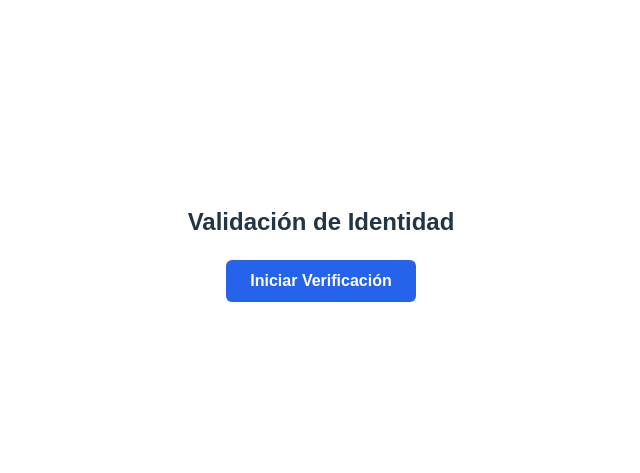
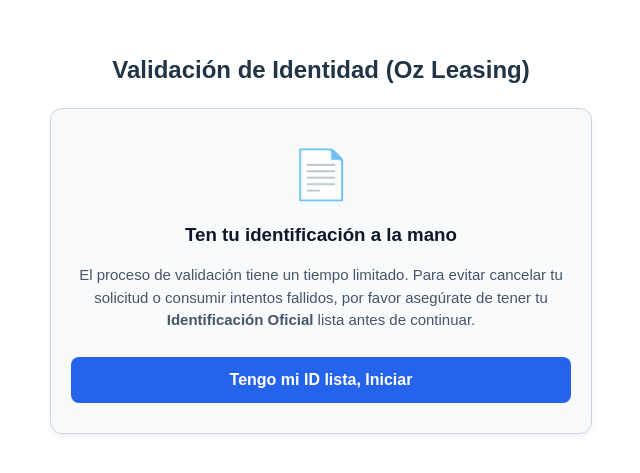
Before and after one commit to robertocastnj/DemoApi, a Vue app: page / in a window 1280 px wide. Shown: the part 157-630 px from the top of the page, without its empty margins (319-959 px from the left). Built offline with nearby package versions, Linux system fonts and the light colour scheme.

Commit message:
Cambios en la lectura de QR, mensaje de inicio y buscador de navegadores

```diff
--- a/src/components/XpressIDSimulator.vue
+++ b/src/components/XpressIDSimulator.vue
@@ -1,14 +1,28 @@
 <template>
   <div class="simulator">
-    <h2>Validación de Identidad</h2>
+    <h2>Validación de Identidad (Oz Leasing)</h2>
 
-    <button
-      v-if="!iframeUrl && !loading"
-      @click="startProcess"
-      class="primary-btn"
-    >
-      {{ hasError ? "Reintentar Conexión" : "Iniciar Verificación" }}
-    </button>
+    <div v-if="!isBrowserSupported && !isMobile" class="browser-alert">
+      <div class="warning-icon">🛑</div>
+      <h3>Navegador no compatible</h3>
+      <p>{{ browserWarning }}</p>
+      <p class="instruction">
+        <strong>Por favor, copia el enlace de esta página y ábrelo directamente en Google Chrome o Apple Safari.</strong>
+      </p>
+    </div>
+
+    <div v-if="isBrowserSupported && !iframeUrl && !loading && !isMobile" class="id-warning-card">
+      <div class="warning-icon">📄</div>
+      <h3>Ten tu identificación a la mano</h3>
+      <p>
+        El proceso de validación tiene un tiempo limitado. Para evitar cancelar
+        tu solicitud o consumir intentos fallidos, por favor asegúrate de tener tu
+        <strong>Identificación Oficial</strong> lista antes de continuar.
+      </p>
+      <button @click="startProcess" class="primary-btn">
+        {{ hasError ? "Reintentar Conexión" : "Tengo mi ID lista, Iniciar" }}
+      </button>
+    </div>
 
     <div v-if="loading" class="loading-state">
       <div class="spinner"></div>
@@ -29,14 +43,7 @@
         :src="iframeUrl"
         width="100%"
         height="700"
-        allow="
-          camera;
-          microphone;
-          fullscreen;
-          geolocation;
-          gyroscope;
-          accelerometer;
-        "
+        allow="camera; microphone; fullscreen; geolocation; gyroscope; accelerometer;"
         style="border: none"
       ></iframe>
     </div>
@@ -52,10 +59,12 @@
 <script setup>
 import { ref, onMounted, onBeforeUnmount } from "vue";
 
-const backendBase = import.meta.env.VITE_BACKEND_URL; // }
-const iframeBase = import.meta.env.VITE_IFRAME_URL; // https://xpressid-web-work.us.veri-das.com/v3/
-const mode = import.meta.env.VITE_MODE; // sandbox
+// Variables de entorno
+const backendBase = import.meta.env.VITE_BACKEND_URL.replace(/\/$/, "");
+const iframeBase = import.meta.env.VITE_IFRAME_URL;
+const mode = import.meta.env.VITE_MODE;
 
+// Estados
 const iframeUrl = ref("");
 const loading = ref(false);
 const loadingMessage = ref("");
@@ -63,6 +72,41 @@
 const qualityWarning = ref("");
 const result = ref(null);
 const hasError = ref(false);
+const isMobile = ref(false);
+
+// NUEVO: Estados para la compatibilidad del navegador
+const isBrowserSupported = ref(true);
+const browserWarning = ref("");
+
+// NUEVO: Función para validar el navegador
+const checkBrowserCompatibility = () => {
+  const ua = navigator.userAgent || navigator.vendor || window.opera;
+
+  // 1. Detectar navegadores embebidos de Redes Sociales (WebViews)
+  // Estos bloquean la cámara casi siempre.
+  if (ua.includes("FBAN") || ua.includes("FBAV") || ua.includes("Instagram") || ua.includes("WhatsApp") || ua.includes("LinkedInApp")) {
+    isBrowserSupported.value = false;
+    browserWarning.value = "Parece que abriste este enlace desde una red social (Facebook, Instagram, etc.). Estos navegadores internos bloquean el acceso a tu cámara.";
+    return;
+  }
+
+  // 2. Detectar navegadores principales permitidos por Veridas
+  const isChrome = /Chrome/.test(ua) && /Google Inc/.test(navigator.vendor);
+  const isSafari = /Safari/.test(ua) && /Apple Computer/.test(navigator.vendor);
+  const isFirefox = /Firefox/.test(ua);
+  const isEdge = /Edg/.test(ua);
+  const isOpera = /OPR/.test(ua) || /Opera/.test(ua);
+
+  // Si no es ninguno de los principales, lanzamos advertencia
+  // Nota: iOS Chrome y iOS Edge usan WebKit bajo el capó y se detectan diferente,
+  // pero la regla general los deja pasar si no son in-app browsers.
+  if (!isChrome && !isSafari && !isFirefox && !isEdge && !isOpera) {
+    // Aquí puedes decidir si bloquearlo por completo (false) o solo mostrar una advertencia (true pero con mensaje).
+    // Por seguridad, lo bloqueamos pidiendo Chrome/Safari.
+    isBrowserSupported.value = false;
+    browserWarning.value = "Tu navegador actual podría no ser compatible con nuestro sistema de validación de identidad.";
+  }
+};
 
 const startProcess = async () => {
   loading.value = true;
@@ -73,7 +117,9 @@
   hasError.value = false;
 
   try {
-    await navigator.mediaDevices.getUserMedia({ video: true });
+    if (!isMobile.value) {
+      await navigator.mediaDevices.getUserMedia({ video: true });
+    }
 
     loadingMessage.value = "Generando sesión segura...";
     const url = `${backendBase}/api_veridas/token.php`;
@@ -93,8 +139,8 @@
     }
 
     iframeUrl.value = `${iframeBase}?access_token=${data.access_token}&mode=${mode}`;
+    qualityWarning.value = "";
 
-    qualityWarning.value = "";
   } catch (e) {
     console.error(e);
     errorMsg.value = "Error: " + e.message;
@@ -105,7 +151,6 @@
   }
 };
 
-// --- MANEJADOR DE MENSAJES DEL IFRAME ---
 const handleMessage = (event) => {
   if (!event.origin.includes("veri-das")) return;
 
@@ -115,28 +160,23 @@
   console.log("Evento XpressID:", code);
 
   const qualityErrors = [
-    "BlurredImageError", // Foto movida
-    "GlareDetected", // Brillo/Flash
-    "FaceNotFoundError", // No se ve la cara
-    "UnknownDocumentTypeError", // Documento no reconocido/oscuro
-    "AnalysisError", // Error genérico de análisis
+    "BlurredImageError",
+    "GlareDetected",
+    "FaceNotFoundError",
+    "UnknownDocumentTypeError",
+    "AnalysisError",
   ];
 
   if (qualityErrors.includes(code)) {
-    // 1. Definir mensaje para el usuario
     let msg = "⚠️ Error de calidad detectado.";
-    if (code === "BlurredImageError")
-      msg = "⚠️ La foto salió borrosa. No te muevas.";
+    if (code === "BlurredImageError") msg = "⚠️ La foto salió borrosa. No te muevas.";
     if (code === "GlareDetected") msg = "⚠️ Se detectó mucho brillo (Flash).";
     if (code === "FaceNotFoundError") msg = "⚠️ No detectamos tu rostro.";
-    if (code === "UnknownDocumentTypeError")
-      msg = "⚠️ Documento no legible. Mejora la luz.";
+    if (code === "UnknownDocumentTypeError") msg = "⚠️ Documento no legible. Mejora la luz.";
 
-    // 2. Mostrar alerta y ocultar iframe
     qualityWarning.value = msg;
-    iframeUrl.value = ""; // Matamos el iframe actual para ocultar el error técnico
+    iframeUrl.value = "";
 
-    // 3. Programar el reinicio automático
     console.log(`Reiniciando por ${code} en 2.5 segundos...`);
     setTimeout(() => {
       startProcess();
@@ -146,14 +186,41 @@
 
   if (code === "ProcessCompleted" || data.event === "finish") {
     result.value = data.payload || data;
-    iframeUrl.value = ""; // Cerramos iframe
+    iframeUrl.value = "";
     qualityWarning.value = "";
   } else if (code === "DocumentCaptured" || code === "SelfieCaptured") {
     qualityWarning.value = "";
   }
 };
 
-onMounted(() => window.addEventListener("message", handleMessage));
+onMounted(async () => {
+  // 1. Validar el navegador antes de hacer nada
+  checkBrowserCompatibility();
+
+  window.addEventListener("message", handleMessage);
+
+  const urlParams = new URLSearchParams(window.location.search);
+  const tokenFromUrl = urlParams.get("access_token");
+
+  // Si viene del QR, nos saltamos la validación del navegador porque ya lo obligó la computadora
+  // y procedemos directamente.
+  if (tokenFromUrl) {
+    console.log("Token detectado en URL. Continuando desde QR...");
+    isMobile.value = true;
+    loading.value = true;
+    loadingMessage.value = "Abriendo cámara del celular...";
+
+    try {
+      await navigator.mediaDevices.getUserMedia({ video: true });
+      iframeUrl.value = `${iframeBase}?access_token=${tokenFromUrl}&mode=${mode}`;
+    } catch (err) {
+      errorMsg.value = "Debes permitir el acceso a la cámara para continuar.";
+    } finally {
+      loading.value = false;
+    }
+  }
+});
+
 onBeforeUnmount(() => window.removeEventListener("message", handleMessage));
 </script>
 
@@ -166,26 +233,80 @@
   text-align: center;
 }
 
-/* Botón Principal */
+/* ESTILOS DE LA ALERTA DE NAVEGADOR */
+.browser-alert {
+  background-color: #fef2f2;
+  border: 1px solid #fca5a5;
+  border-radius: 12px;
+  padding: 30px 20px;
+  margin: 20px auto;
+  max-width: 500px;
+  box-shadow: 0 4px 6px -1px rgba(0, 0, 0, 0.05);
+}
+.browser-alert .warning-icon {
+  font-size: 48px;
+  margin-bottom: 10px;
+}
+.browser-alert h3 {
+  color: #991b1b;
+  margin-top: 0;
+  margin-bottom: 10px;
+}
+.browser-alert p {
+  color: #7f1d1d;
+  font-size: 15px;
+  line-height: 1.5;
+  margin-bottom: 15px;
+}
+.browser-alert .instruction {
+  background: #fff;
+  padding: 10px;
+  border-radius: 6px;
+  border: 1px dashed #f87171;
+  color: #b91c1c;
+}
+
+/* Estilos para la tarjeta de aviso de ID */
+.id-warning-card {
+  background-color: #f8fafc;
+  border: 1px solid #cbd5e1;
+  border-radius: 12px;
+  padding: 30px 20px;
+  margin: 20px auto;
+  max-width: 500px;
+  box-shadow: 0 4px 6px -1px rgba(0, 0, 0, 0.05);
+}
+.id-warning-card .warning-icon {
+  font-size: 48px;
+  margin-bottom: 10px;
+}
+.id-warning-card h3 {
+  color: #0f172a;
+  margin-top: 0;
+  margin-bottom: 10px;
+}
+.id-warning-card p {
+  color: #475569;
+  font-size: 15px;
+  line-height: 1.5;
+  margin-bottom: 25px;
+}
+
 .primary-btn {
   background: #2563eb;
   color: white;
-  padding: 12px 24px;
+  padding: 14px 28px;
   border: none;
-  border-radius: 6px;
+  border-radius: 8px;
   cursor: pointer;
   font-size: 16px;
   font-weight: bold;
+  transition: background 0.2s;
+  width: 100%;
 }
-.primary-btn:hover {
-  background: #1d4ed8;
-}
+.primary-btn:hover { background: #1d4ed8; }
 
-/* Estados de Carga */
-.loading-state {
-  margin: 20px 0;
-  color: #666;
-}
+.loading-state { margin: 20px 0; color: #666; }
 .spinner {
   border: 4px solid #f3f3f3;
   border-top: 4px solid #3498db;
@@ -195,16 +316,8 @@
   animation: spin 1s linear infinite;
   margin: 0 auto 10px auto;
 }
-@keyframes spin {
-  0% {
-    transform: rotate(0deg);
-  }
-  100% {
-    transform: rotate(360deg);
-  }
-}
+@keyframes spin { 0% { transform: rotate(0deg); } 100% { transform: rotate(360deg); } }
 
-/* Alerta de Calidad  */
 .quality-alert {
   background: #fefce8;
   color: #854d0e;
@@ -213,16 +326,9 @@
   border-radius: 8px;
   margin: 20px 0;
 }
-.quality-alert h3 {
-  margin: 0 0 5px 0;
-  font-size: 18px;
-}
-.quality-alert p {
-  margin: 0;
-  font-size: 14px;
-}
+.quality-alert h3 { margin: 0 0 5px 0; font-size: 18px; }
+.quality-alert p { margin: 0; font-size: 14px; }
 
-/* Error de Sistema  */
 .error-banner {
   background: #fee2e2;
   color: #991b1b;
@@ -231,7 +337,6 @@
   margin: 20px 0;
 }
 
-/* Éxito */
 .success-card {
   background: #dcfce7;
   color: #166534;
@@ -239,12 +344,8 @@
   border-radius: 12px;
   margin-top: 20px;
 }
-.success-card .icon {
-  font-size: 40px;
-  margin-bottom: 10px;
-}
+.success-card .icon { font-size: 40px; margin-bottom: 10px; }
 
-/* Iframe Container */
 .iframe-container {
   margin-top: 20px;
   border: 1px solid #e5e7eb;
```
Also changed, not shown: 1 other file (tests, documents, lock files or other folders).
